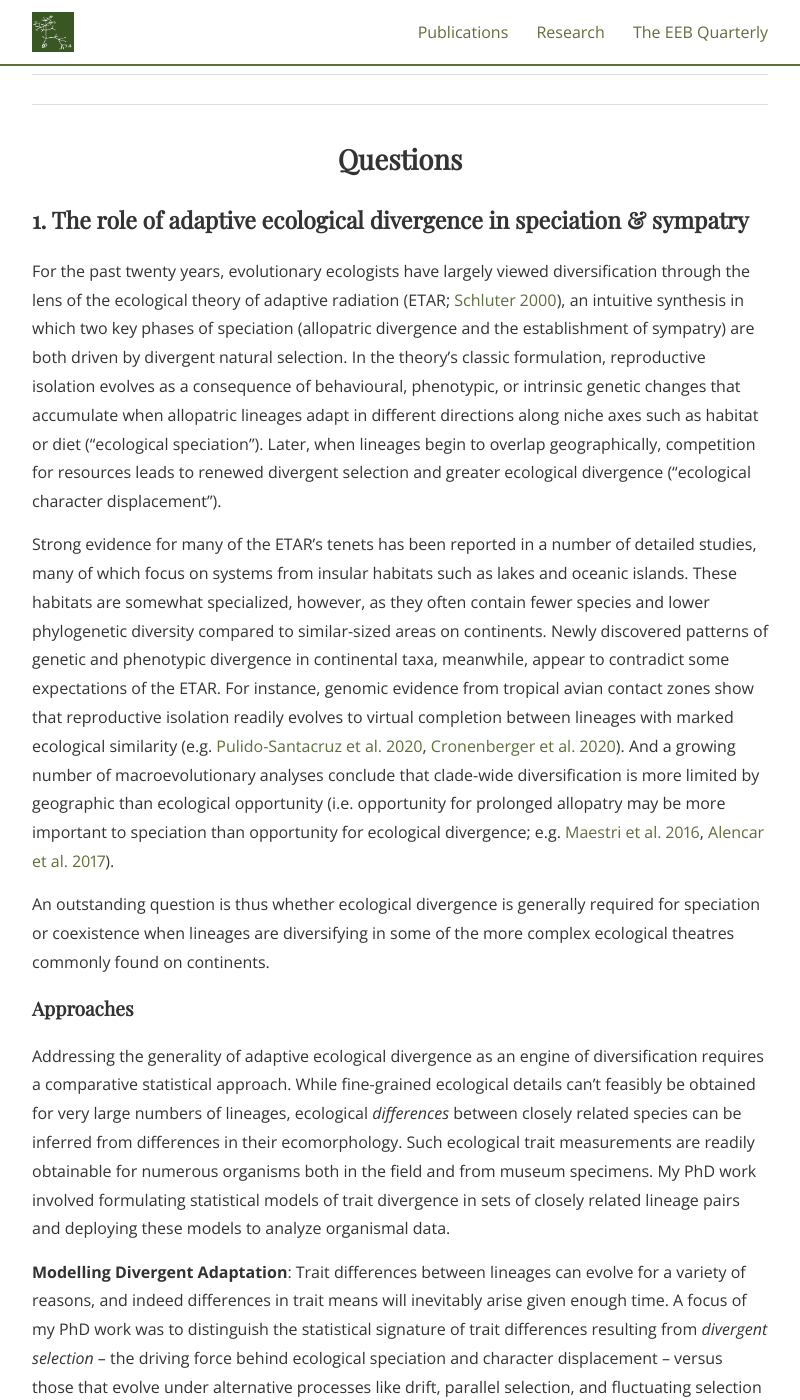
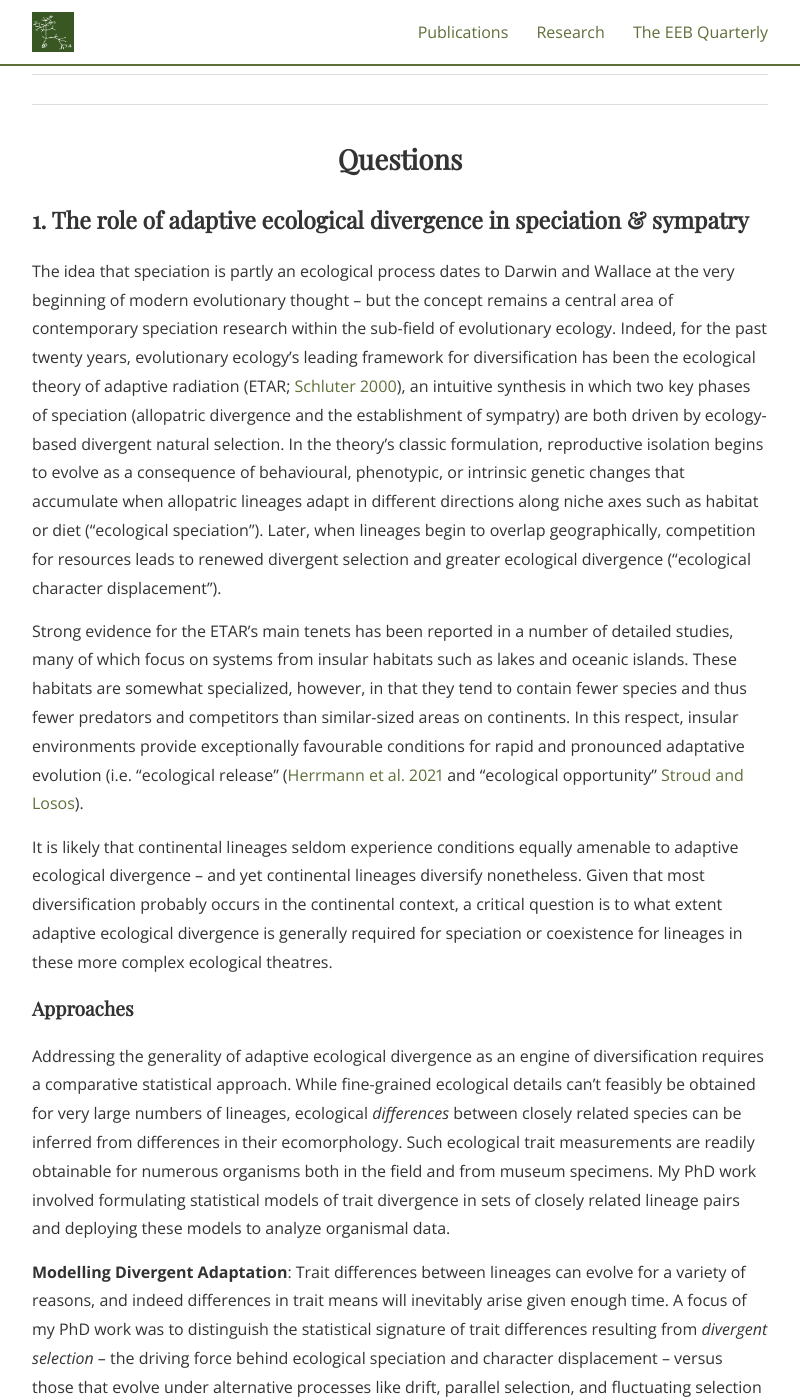
Before and after one commit to SeanASAnderson/SeanASAnderson.github.io, a Jekyll site: the page built from research.md, in a window 1280 px wide and 1400 px high, scrolled down 733 px. Shown: the whole window, without its empty margins (240-1040 px from the left). Built offline with Jekyll 4.4.1, drawn with Linux system fonts in a browser that asks for light colours; nearby versions of some CDN libraries; some web fonts are replaced.

Commit message:
rewrite ecology part

```diff
--- a/research.md
+++ b/research.md
@@ -24,12 +24,11 @@ Speciation and the establishment of sympatry are thus two critical rate-limiting
 
 ### 1. The role of adaptive ecological divergence in speciation & sympatry
 
-For the past twenty years, evolutionary ecologists have largely viewed diversification through the lens of the ecological theory of adaptive radiation (ETAR; [Schluter 2000](https://global.oup.com/academic/product/the-ecology-of-adaptive-radiation-9780198505228?cc=us&lang=en&)), an intuitive synthesis in which two key phases of speciation (allopatric divergence and the establishment of sympatry) are both driven by divergent natural selection. In the theory's classic formulation, reproductive isolation evolves as a consequence of behavioural, phenotypic, or intrinsic genetic changes that accumulate when allopatric lineages adapt in different directions along niche axes such as habitat or diet (“ecological speciation”). Later, when lineages begin to overlap geographically, competition for resources leads to renewed divergent selection and greater ecological divergence (“ecological character displacement”).
+The idea that speciation is partly an ecological process dates to Darwin and Wallace at the very beginning of modern evolutionary thought -- but the concept remains a central area of contemporary speciation research within the sub-field of evolutionary ecology. Indeed, for the past twenty years, evolutionary ecology's leading framework for diversification has been the ecological theory of adaptive radiation (ETAR; [Schluter 2000](https://global.oup.com/academic/product/the-ecology-of-adaptive-radiation-9780198505228?cc=us&lang=en&)), an intuitive synthesis in which two key phases of speciation (allopatric divergence and the establishment of sympatry) are both driven by ecology-based divergent natural selection. In the theory's classic formulation, reproductive isolation begins to evolve as a consequence of behavioural, phenotypic, or intrinsic genetic changes that accumulate when allopatric lineages adapt in different directions along niche axes such as habitat or diet (“ecological speciation”). Later, when lineages begin to overlap geographically, competition for resources leads to renewed divergent selection and greater ecological divergence (“ecological character displacement”).
 
-Strong evidence for many of the ETAR's tenets has been reported in a number of detailed studies, many of which focus on systems from insular habitats such as lakes and oceanic islands. These habitats are somewhat specialized, however, as they often contain fewer species and lower phylogenetic diversity compared to similar-sized areas on continents. Newly discovered patterns of genetic and phenotypic divergence in continental taxa, meanwhile, appear to contradict some expectations of the ETAR. For instance, genomic evidence from tropical avian contact zones show that reproductive isolation readily evolves to virtual completion between lineages with marked ecological similarity (e.g. [Pulido-Santacruz et al. 2020](https://onlinelibrary.wiley.com/doi/abs/10.1111/evo.13902), [Cronenberger et al. 2020](https://onlinelibrary.wiley.com/doi/abs/10.1111/evo.14103)). And a growing number of macroevolutionary analyses conclude that clade-wide diversification is more limited by geographic than ecological opportunity (i.e. opportunity for prolonged allopatry may be more important to speciation than opportunity for ecological divergence; e.g. [Maestri et al. 2016](https://onlinelibrary.wiley.com/doi/10.1111/evo.13155), [Alencar et al. 2017](https://royalsocietypublishing.org/doi/full/10.1098/rspb.2017.1775)).
+Strong evidence for the ETAR's main tenets has been reported in a number of detailed studies, many of which focus on systems from insular habitats such as lakes and oceanic islands. These habitats are somewhat specialized, however, in that they tend to contain fewer species and thus fewer predators and competitors than similar-sized areas on continents. In this respect, insular environments provide exceptionally favourable conditions for rapid and pronounced adaptative evolution (i.e. "ecological release" ([Herrmann et al. 2021](https://doi.org/10.1016/j.tree.2020.10.019) and "ecological opportunity" [Stroud and Losos](https://doi.org/10.1146/annurev-ecolsys-121415-032254)).
 
-An outstanding question is thus whether ecological divergence is generally required for speciation or coexistence when lineages are diversifying in some of the more complex ecological theatres commonly found on continents.
-
+It is likely that continental lineages seldom experience conditions equally amenable to adaptive ecological divergence -- and yet continental lineages diversify nonetheless. Given that most diversification probably occurs in the continental context, a critical question is to what extent adaptive ecological divergence is generally required for speciation or coexistence for lineages in these more complex ecological theatres.
 
 #### Approaches
 
```
